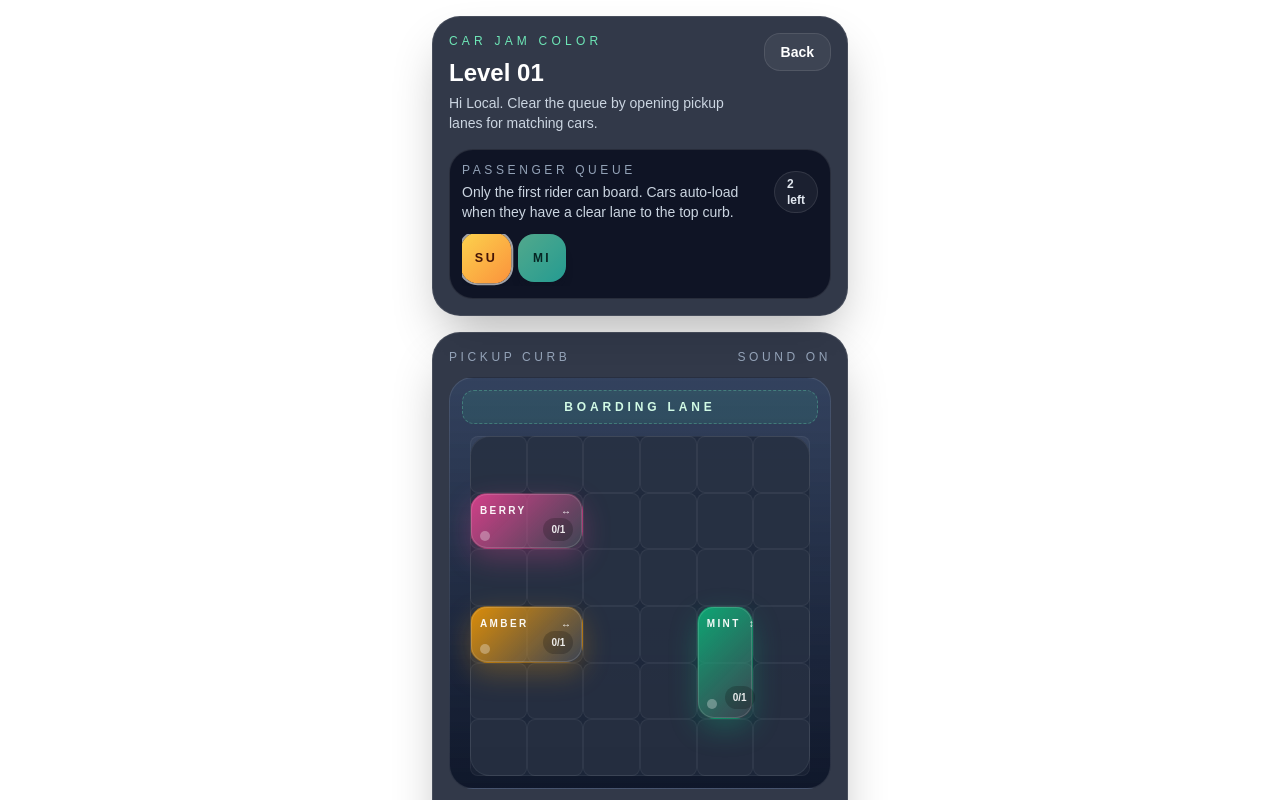
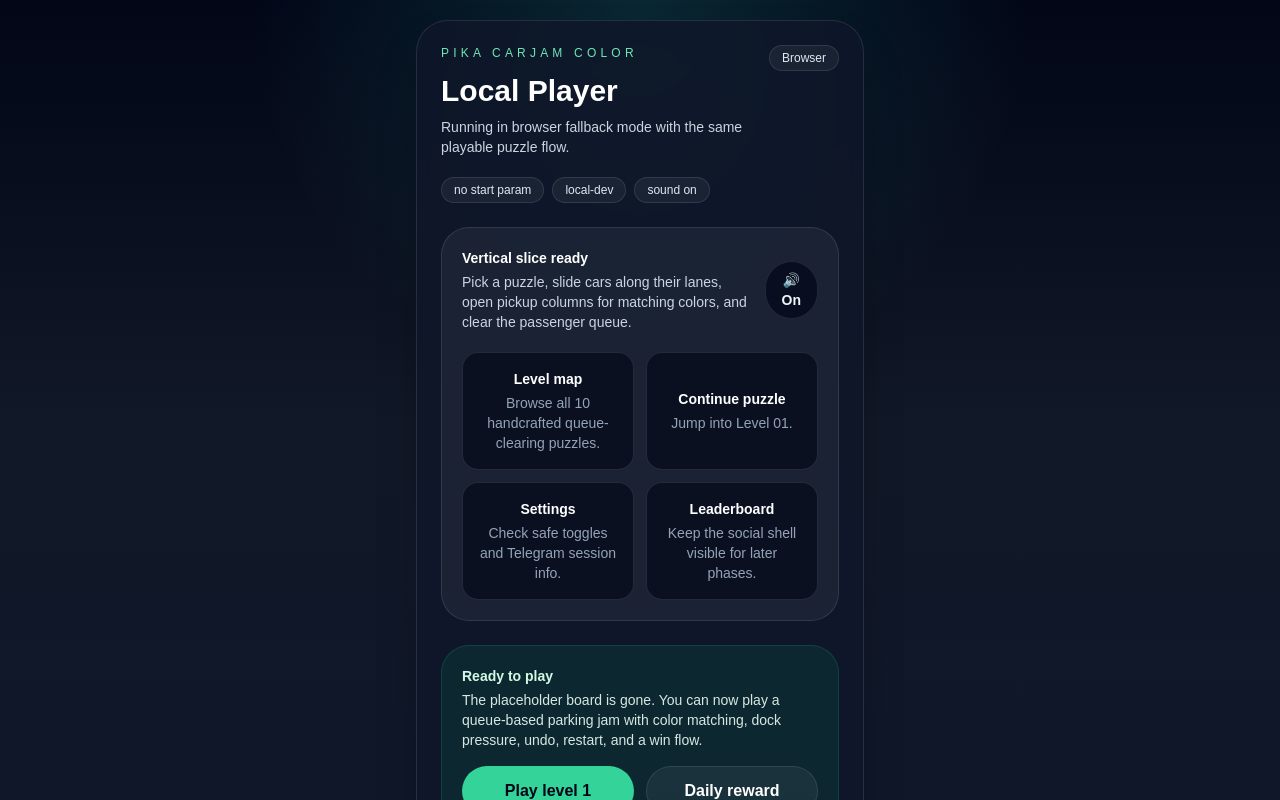
Before and after one commit to gobled/pika-carjam-bot, a Next.js app: page / in a window 1280 px wide. Built offline with nearby package versions, Linux system fonts and the light colour scheme.

Commit message:
Revert "Make gameplay reachable from first screen"
This reverts commit 4491bf5b72e876db2368b9f888831d8676bf6cd5.

```diff
--- a/app/lib/useTelegramBootstrap.ts
+++ b/app/lib/useTelegramBootstrap.ts
@@ -1,6 +1,6 @@
 "use client";
 
-import { useCallback, useEffect, useState } from "react";
+import { useEffect, useState } from "react";
 import {
   loadTelegramBootstrap,
   type TelegramBootstrapResult,
@@ -28,49 +28,30 @@ const INITIAL_BOOTSTRAP: TelegramBootstrapResult = {
   error: null,
 };
 
-const FALLBACK_ERROR = "We couldn't open the garage yet. Please try again.";
-
 export function useTelegramBootstrap() {
   const [bootstrap, setBootstrap] = useState<TelegramBootstrapResult>(INITIAL_BOOTSTRAP);
   const [isLoading, setIsLoading] = useState(true);
-  const [fatalError, setFatalError] = useState<string | null>(null);
-  const [attempt, setAttempt] = useState(0);
 
   useEffect(() => {
     let isMounted = true;
 
-    setIsLoading(true);
-    setFatalError(null);
-
-    const frame = window.requestAnimationFrame(() => {
+    const timer = window.setTimeout(() => {
       if (!isMounted) {
         return;
       }
 
-      try {
-        setBootstrap(loadTelegramBootstrap());
-      } catch (error) {
-        console.error("Telegram bootstrap failed unexpectedly.", error);
-        setFatalError(FALLBACK_ERROR);
-      } finally {
-        setIsLoading(false);
-      }
-    });
+      setBootstrap(loadTelegramBootstrap());
+      setIsLoading(false);
+    }, 120);
 
     return () => {
       isMounted = false;
-      window.cancelAnimationFrame(frame);
+      window.clearTimeout(timer);
     };
-  }, [attempt]);
-
-  const retry = useCallback(() => {
-    setAttempt((current) => current + 1);
   }, []);
 
   return {
     ...bootstrap,
     isLoading,
-    fatalError,
-    retry,
   };
 }
--- a/app/page.tsx
+++ b/app/page.tsx
@@ -1,12 +1,13 @@
 "use client";
 
-import { useEffect, useMemo, useRef, useState } from "react";
+import { useEffect, useMemo, useState } from "react";
 import { CarJam } from "@/app/components/CarJam";
 import { getLevelById, getLevelSummaries } from "@/app/lib/levels";
 import { getDisplayName } from "@/app/lib/telegram";
 import { useTelegramBootstrap } from "@/app/lib/useTelegramBootstrap";
 
 type AppView =
+  | "loading"
   | "home"
   | "level-select"
   | "gameplay"
@@ -65,12 +66,11 @@ function ModalCard({ title, description, children }: { title: string; descriptio
 }
 
 export default function HomePage() {
-  const { environment, session, webApp, error, isLoading, fatalError, retry } = useTelegramBootstrap();
-  const [appView, setAppView] = useState<AppView>("home");
+  const { environment, session, webApp, error, isLoading } = useTelegramBootstrap();
+  const [appView, setAppView] = useState<AppView>("loading");
   const [soundEnabled, setSoundEnabled] = useState(true);
   const [selectedLevelId, setSelectedLevelId] = useState(LEVEL_SUMMARIES[0]?.levelId ?? "tutorial-01");
   const [victoryState, setVictoryState] = useState<VictoryState | null>(null);
-  const hasAutoOpenedRef = useRef(false);
 
   useEffect(() => {
     const savedPreference = window.localStorage.getItem(STORAGE_KEYS.soundEnabled);
@@ -80,13 +80,8 @@ export default function HomePage() {
   }, []);
 
   useEffect(() => {
-    if (fatalError || isLoading || hasAutoOpenedRef.current) {
-      return;
-    }
-
-    hasAutoOpenedRef.current = true;
-    setAppView("gameplay");
-  }, [fatalError, isLoading]);
+    setAppView(isLoading ? "loading" : "home");
+  }, [isLoading]);
 
   useEffect(() => {
     const preventPullToRefresh = (event: TouchEvent) => {
@@ -125,24 +120,16 @@ export default function HomePage() {
     setAppView("gameplay");
   };
 
-  const openSelectedLevel = () => {
-    openLevel(selectedLevelId);
-  };
-
-  if (fatalError) {
+  if (appView === "loading") {
     return (
       <AppShell>
         <div className="rounded-[2rem] border border-white/10 bg-slate-900/80 p-8 text-center shadow-2xl shadow-black/30 backdrop-blur">
+          <div className="mx-auto mb-5 h-12 w-12 animate-spin rounded-full border-4 border-emerald-400/20 border-t-emerald-400" />
           <p className="text-xs uppercase tracking-[0.35em] text-emerald-300">Pika CarJam</p>
-          <h1 className="mt-3 text-3xl font-bold text-white">Garage failed to open</h1>
-          <p className="mt-3 text-sm text-slate-300">{fatalError}</p>
-          <button
-            type="button"
-            onClick={retry}
-            className="mt-6 inline-flex w-full items-center justify-center rounded-full bg-emerald-400 px-5 py-3 text-base font-semibold text-slate-950 transition hover:bg-emerald-300"
-          >
-            Retry
-          </button>
+          <h1 className="mt-3 text-3xl font-bold text-white">Starting your garage...</h1>
+          <p className="mt-3 text-sm text-slate-300">
+            We&apos;re preparing the app shell and checking whether you launched from Telegram or a regular browser.
+          </p>
         </div>
       </AppShell>
     );
@@ -174,8 +161,8 @@ export default function HomePage() {
               <h1 className="mt-3 text-3xl font-bold text-white">{displayName}</h1>
               <p className="mt-2 text-sm text-slate-300">
                 {environment === "telegram"
-                  ? "Telegram perks load in the background while your first puzzle is already ready to play."
-                  : "Play immediately in any browser, with Telegram enhancements layered on when available."}
+                  ? "Your Telegram mini app shell now opens into a real puzzle board."
+                  : "Running in browser fallback mode with the same playable puzzle flow."}
                 {username ? ` ${username}` : ""}
               </p>
             </div>
@@ -185,54 +172,24 @@ export default function HomePage() {
           </div>
 
           <div className="mt-5 flex flex-wrap gap-2">
-            <StatusPill>{session.startParam ? `start: ${session.startParam}` : "instant play"}</StatusPill>
+            <StatusPill>{session.startParam ? `start: ${session.startParam}` : "no start param"}</StatusPill>
             <StatusPill>{session.launchSource ?? "unknown source"}</StatusPill>
             <StatusPill>{soundEnabled ? "sound on" : "sound off"}</StatusPill>
-            {isLoading && <StatusPill tone="info">Preparing Telegram extras…</StatusPill>}
           </div>
 
           {(error || hasSessionWarning) && (
             <div className="mt-5 rounded-2xl border border-amber-400/30 bg-amber-500/10 p-4">
               <div className="flex items-start justify-between gap-3">
                 <div>
-                  <p className="text-sm font-semibold text-amber-100">Telegram extras are optional</p>
+                  <p className="text-sm font-semibold text-amber-100">Session fallback active</p>
                   <p className="mt-1 text-sm text-amber-50/90">
-                    {error ?? "Telegram opened the app without user details. Gameplay still works now, and profile-powered extras can attach later."}
+                    {error ?? "Telegram opened the app without user details. We&apos;ll continue with a safe guest shell until session data is available."}
                   </p>
                 </div>
                 <StatusPill tone="warning">Guest mode</StatusPill>
               </div>
             </div>
           )}
-
-          <div className="mt-6 rounded-[1.75rem] border border-emerald-500/20 bg-emerald-500/10 p-5">
-            <p className="text-sm font-semibold text-emerald-100">Jump straight into the puzzle loop</p>
-            <h2 className="mt-2 text-3xl font-black text-white">Start clearing cars in one tap.</h2>
-            <p className="mt-2 text-sm text-emerald-50/90">
-              Slide vehicles, open pickup lanes, and match the front passenger queue before the dock fills up.
-            </p>
-            <div className="mt-5 grid gap-3 sm:grid-cols-[minmax(0,1fr)_auto]">
-              <button
-                type="button"
-                onClick={openSelectedLevel}
-                className="inline-flex w-full items-center justify-center rounded-full bg-emerald-400 px-5 py-4 text-base font-semibold text-slate-950 transition hover:bg-emerald-300"
-              >
-                {isLoading ? "Play now" : `Start ${selectedLevel?.levelId.replace("tutorial-", "Level ") ?? "Level 1"}`}
-              </button>
-              <button
-                type="button"
-                onClick={() => setAppView("level-select")}
-                className="inline-flex w-full items-center justify-center rounded-full border border-white/10 bg-white/5 px-5 py-4 text-base font-semibold text-white transition hover:bg-white/10"
-              >
-                Level map
-              </button>
-            </div>
-            <p className="mt-3 text-xs text-emerald-100/80">
-              {isLoading
-                ? "The board opens automatically as soon as initialization finishes, so you never get stuck on a passive status screen."
-                : "Initialization is complete, and the board will open automatically if you stay on this screen."}
-            </p>
-          </div>
 
           <div className="mt-6 rounded-[1.75rem] border border-white/10 bg-white/5 p-5">
             <div className="flex items-center justify-between gap-3">
@@ -254,11 +211,19 @@ export default function HomePage() {
             <div className="mt-5 grid grid-cols-2 gap-3 text-left text-sm">
               <button
                 type="button"
-                onClick={openSelectedLevel}
-                className="rounded-2xl border border-emerald-400/30 bg-slate-950/60 p-4 transition hover:border-emerald-400/50 hover:bg-slate-950"
+                onClick={() => setAppView("level-select")}
+                className="rounded-2xl border border-white/10 bg-slate-950/60 p-4 transition hover:border-emerald-400/40 hover:bg-slate-950"
+              >
+                <p className="font-semibold text-white">Level map</p>
+                <p className="mt-1 text-slate-400">Browse all 10 handcrafted queue-clearing puzzles.</p>
+              </button>
+              <button
+                type="button"
+                onClick={() => openLevel(selectedLevelId)}
+                className="rounded-2xl border border-white/10 bg-slate-950/60 p-4 transition hover:border-emerald-400/40 hover:bg-slate-950"
               >
                 <p className="font-semibold text-white">Continue puzzle</p>
-                <p className="mt-1 text-slate-400">Jump into {selectedLevel?.levelId.replace("tutorial-", "Level ") ?? "Level 1"} instantly.</p>
+                <p className="mt-1 text-slate-400">Jump into {selectedLevel?.levelId.replace("tutorial-", "Level ") ?? "Level 1"}.</p>
               </button>
               <button
                 type="button"
@@ -276,16 +241,33 @@ export default function HomePage() {
                 <p className="font-semibold text-white">Leaderboard</p>
                 <p className="mt-1 text-slate-400">Keep the social shell visible for later phases.</p>
               </button>
-              <button
-                type="button"
-                onClick={() => setAppView("daily-reward-modal")}
-                className="rounded-2xl border border-white/10 bg-slate-950/60 p-4 transition hover:border-emerald-400/40 hover:bg-slate-950"
-              >
-                <p className="font-semibold text-white">Daily reward</p>
-                <p className="mt-1 text-slate-400">Preview the next layer without blocking the core puzzle flow.</p>
-              </button>
             </div>
           </div>
+
+          {appView === "home" && (
+            <div className="mt-6 rounded-[1.75rem] border border-emerald-500/20 bg-emerald-500/10 p-5">
+              <p className="text-sm font-semibold text-emerald-100">Ready to play</p>
+              <p className="mt-1 text-sm text-emerald-50/90">
+                The placeholder board is gone. You can now play a queue-based parking jam with color matching, dock pressure, undo, restart, and a win flow.
+              </p>
+              <div className="mt-4 grid grid-cols-2 gap-3">
+                <button
+                  type="button"
+                  onClick={() => openLevel(LEVEL_SUMMARIES[0]?.levelId ?? selectedLevelId)}
+                  className="inline-flex w-full items-center justify-center rounded-full bg-emerald-400 px-5 py-3 text-base font-semibold text-slate-950 transition hover:bg-emerald-300"
+                >
+                  Play level 1
+                </button>
+                <button
+                  type="button"
+                  onClick={() => setAppView("daily-reward-modal")}
+                  className="inline-flex w-full items-center justify-center rounded-full border border-white/10 bg-white/5 px-5 py-3 text-base font-semibold text-white transition hover:bg-white/10"
+                >
+                  Daily reward
+                </button>
+              </div>
+            </div>
+          )}
 
           {appView === "level-select" && (
             <section className="mt-6 rounded-[1.75rem] border border-white/10 bg-slate-950/60 p-5">
```
